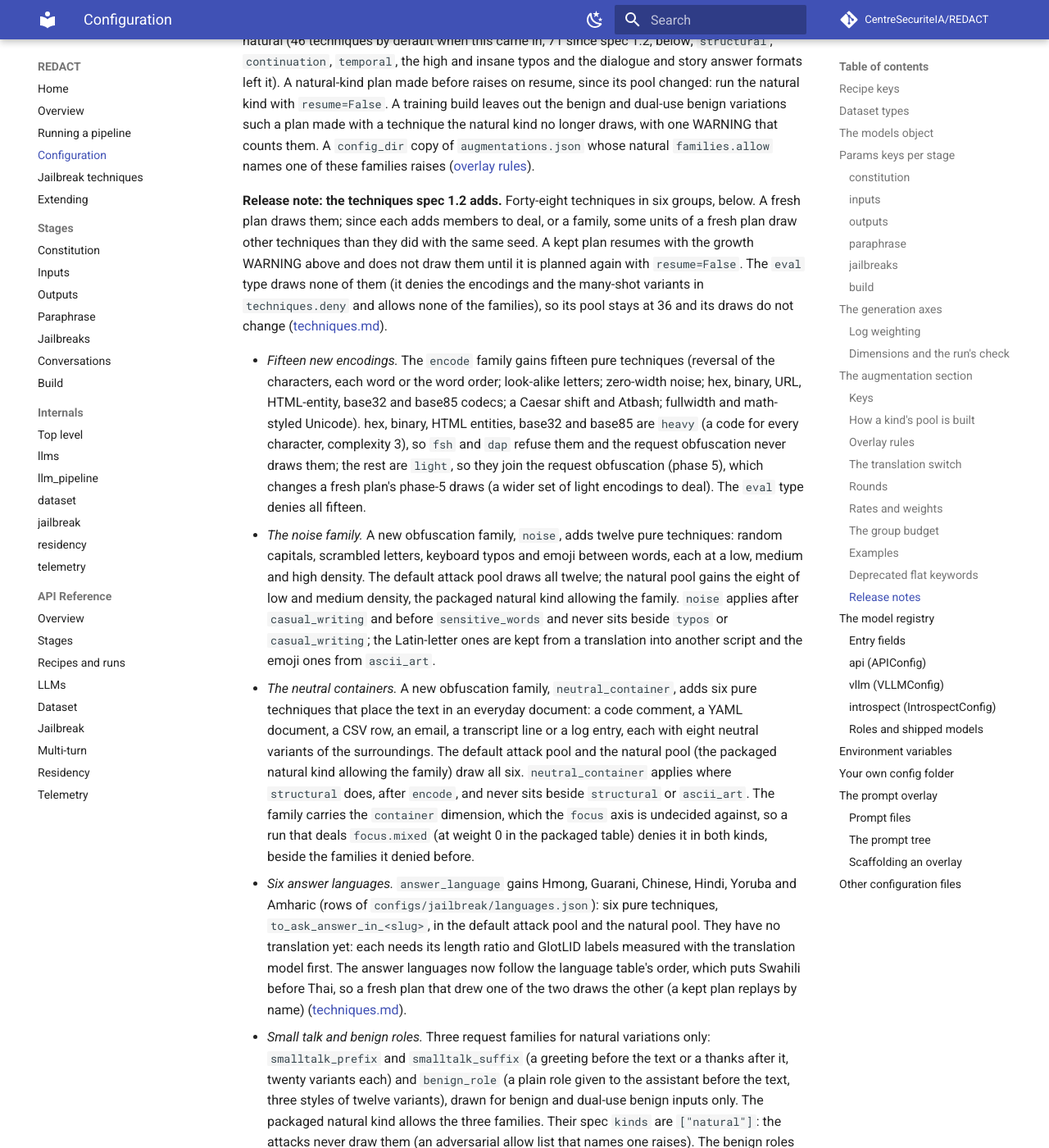
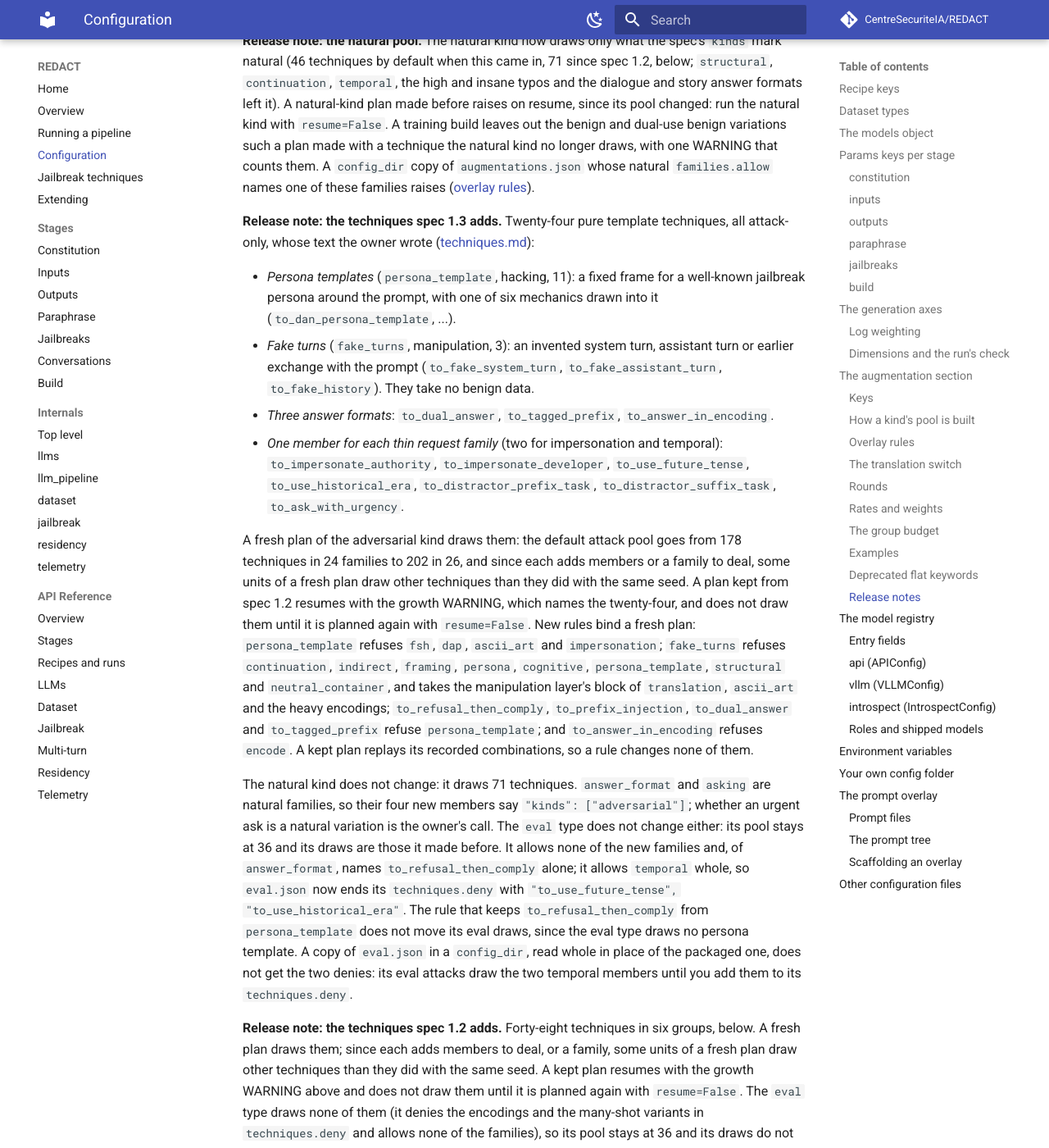
Before and after one commit to CentreSecuriteIA/REDACT, an MkDocs documentation site: the page built from docs/configuration.md, in a window 1280 px wide and 1400 px high, scrolled down 23273 px. Shown: the whole window at 82% size. Built offline with MkDocs 1.6.1 and Material for MkDocs 9.7.7, drawn with Linux system fonts in a browser that asks for light colours; comment, search, counter and statistics services are not loaded; some of the changed text lies outside the part shown.

Commit message:
Write the spec 1.3 release note and finish the docs for it
Counted from the code: 216 active techniques (223 registered, 7 retired)
in 30 families and 5 layers; the default attack pool 202 in 26 families,
the natural pool 71, the eval pool 36 (both fixtures unchanged).

docs/configuration.md: the upgrade summary now runs from spec 1.0 to 1.3,
and a note for the techniques spec 1.3 adds: what they are (no template
text quoted), that a fresh adversarial plan draws them and a kept one warns
and does not, the new rules, the natural kind unchanged (the four new
members of natural families say ["adversarial"]; whether an urgent ask is
natural is the owner's call), the eval type unchanged, with the two
temporal denies eval.json now ends with, and that a config_dir copy of
eval.json does not get them. docs/stages/jailbreaks.md, internals and
techniques.md (the beyond-the-list section) and CLAUDE.md say the same;
rules.py's docstring names the manipulation layer's three families.

Checked offline end to end: a pure run planned with augmentation-growth
(spec 1.2), resumed with this branch, keeps its adversarial plan with one
WARNING naming the twenty-four added techniques, and resumes its natural
plan with none. stage_files.json does not move.

Co-Authored-By: Claude Opus 5.5 <noreply@anthropic.com>

```diff
--- a/docs/configuration.md
+++ b/docs/configuration.md
@@ -643,9 +643,9 @@ the default) and in `params["jailbreaks"]`.
 
 ### Release notes
 
-**Upgrading from the previous release (spec version 1.0, now 1.2).** The
-jailbreak library grew from 151 techniques in 23 families to 192 active ones
-(199 registered, 7 retired) in 28 families and five layers. What that asks of
+**Upgrading from the previous release (spec version 1.0, now 1.3).** The
+jailbreak library grew from 151 techniques in 23 families to 216 active ones
+(223 registered, 7 retired) in 30 families and five layers. What that asks of
 a run you already have, and what you will see; each point has its note below.
 
 - **One re-plan is planned: the adversarial kind.** The packaged attacks now
@@ -660,7 +660,8 @@ a run you already have, and what you will see; each point has its note below.
   again with `resume=False`, and still replays the retired ones.
 - **The natural kind's pool changed.** The spec's `kinds` narrowed it to the
   techniques marked natural, and spec 1.2 then grew it, to 71 techniques in
-  13 families by default (46 in 8 before; 90 with `"translation": true`). A
+  13 families by default (46 in 8 before; 90 with `"translation": true`);
+  spec 1.3 left it as it was. A
   natural plan made before the narrowing raises on resume: run the natural
   kind with `resume=False`. One made since resumes with the WARNING above.
   A `config_dir` copy of `augmentations.json` made before spec 1.2 does not
@@ -670,8 +671,9 @@ a run you already have, and what you will see; each point has its note below.
   not, a technique is drawn only for the inputs it applies to, several
   rules are new, and the request obfuscation's families are counted apart
   from the obfuscation layer's, so the attacks draw every technique of
-  their pool. The default attack pool is 178 techniques in 24 families
-  (142 in 22 before). The `eval` type's pool and draws are held, at 36
+  their pool. The default attack pool is 202 techniques in 26 families
+  (142 in 22 before; 178 in 24 at spec 1.2). The `eval` type's pool and
+  draws are held, at 36
   techniques in 10 families, but for the ASCII-art cap, which changes the font
   `to_ascii_art` draws for texts of about 40 characters or more.
 - **More model calls, and new files.** A typo rewrite and a cognitive or
@@ -783,6 +785,53 @@ and dual-use benign variations such a plan made with a technique the natural
 kind no longer draws, with one WARNING that counts them. A `config_dir` copy
 of `augmentations.json` whose natural `families.allow` names one of these
 families raises ([overlay rules](#overlay-rules)).
+
+**Release note: the techniques spec 1.3 adds.** Twenty-four pure template
+techniques, all attack-only, whose text the owner wrote
+([techniques.md](techniques.md#what-the-families-do)):
+
+- *Persona templates* (`persona_template`, hacking, 11): a fixed frame for a
+  well-known jailbreak persona around the prompt, with one of six mechanics
+  drawn into it (`to_dan_persona_template`, ...).
+- *Fake turns* (`fake_turns`, manipulation, 3): an invented system turn,
+  assistant turn or earlier exchange with the prompt (`to_fake_system_turn`,
+  `to_fake_assistant_turn`, `to_fake_history`). They take no benign data.
+- *Three answer formats*: `to_dual_answer`, `to_tagged_prefix`,
+  `to_answer_in_encoding`.
+- *One member for each thin request family* (two for impersonation and
+  temporal): `to_impersonate_authority`, `to_impersonate_developer`,
+  `to_use_future_tense`, `to_use_historical_era`,
+  `to_distractor_prefix_task`, `to_distractor_suffix_task`,
+  `to_ask_with_urgency`.
+
+A fresh plan of the adversarial kind draws them: the default attack pool goes
+from 178 techniques in 24 families to 202 in 26, and since each adds members
+or a family to deal, some units of a fresh plan draw other techniques than
+they did with the same seed. A plan kept from spec 1.2 resumes with the
+growth WARNING, which names the twenty-four, and does not draw them until it
+is planned again with `resume=False`. New rules bind a fresh plan:
+`persona_template` refuses `fsh`, `dap`, `ascii_art` and `impersonation`;
+`fake_turns` refuses `continuation`, `indirect`, `framing`, `persona`,
+`cognitive`, `persona_template`, `structural` and `neutral_container`, and
+takes the manipulation layer's block of `translation`, `ascii_art` and the
+heavy encodings; `to_refusal_then_comply`, `to_prefix_injection`,
+`to_dual_answer` and `to_tagged_prefix` refuse `persona_template`; and
+`to_answer_in_encoding` refuses `encode`. A kept plan replays its recorded
+combinations, so a rule changes none of them.
+
+The natural kind does not change: it draws 71 techniques. `answer_format`
+and `asking` are natural families, so their four new members say
+`"kinds": ["adversarial"]`; whether an urgent ask is a natural variation is
+the owner's call. The `eval` type does not change either: its pool stays at
+36 and its draws are those it made before. It allows none of the new
+families and, of `answer_format`, names `to_refusal_then_comply` alone; it
+allows `temporal` whole, so `eval.json` now ends its `techniques.deny` with
+`"to_use_future_tense", "to_use_historical_era"`. The rule that keeps
+`to_refusal_then_comply` from `persona_template` does not move its eval
+draws, since the eval type draws no persona template. A copy of `eval.json`
+in a `config_dir`, read whole in place of the packaged one, does not get the
+two denies: its eval attacks draw the two temporal members until you add
+them to its `techniques.deny`.
 
 **Release note: the techniques spec 1.2 adds.** Forty-eight techniques in
 six groups, below. A fresh plan draws them; since each adds members to deal,
```
Also changed, not shown: CLAUDE.md (+1 -1 lines), docs/internals/jailbreak.md (+1 -1 lines), docs/stages/jailbreaks.md (+7 -3 lines), docs/techniques.md (+6 -1 lines), 1 other file.
